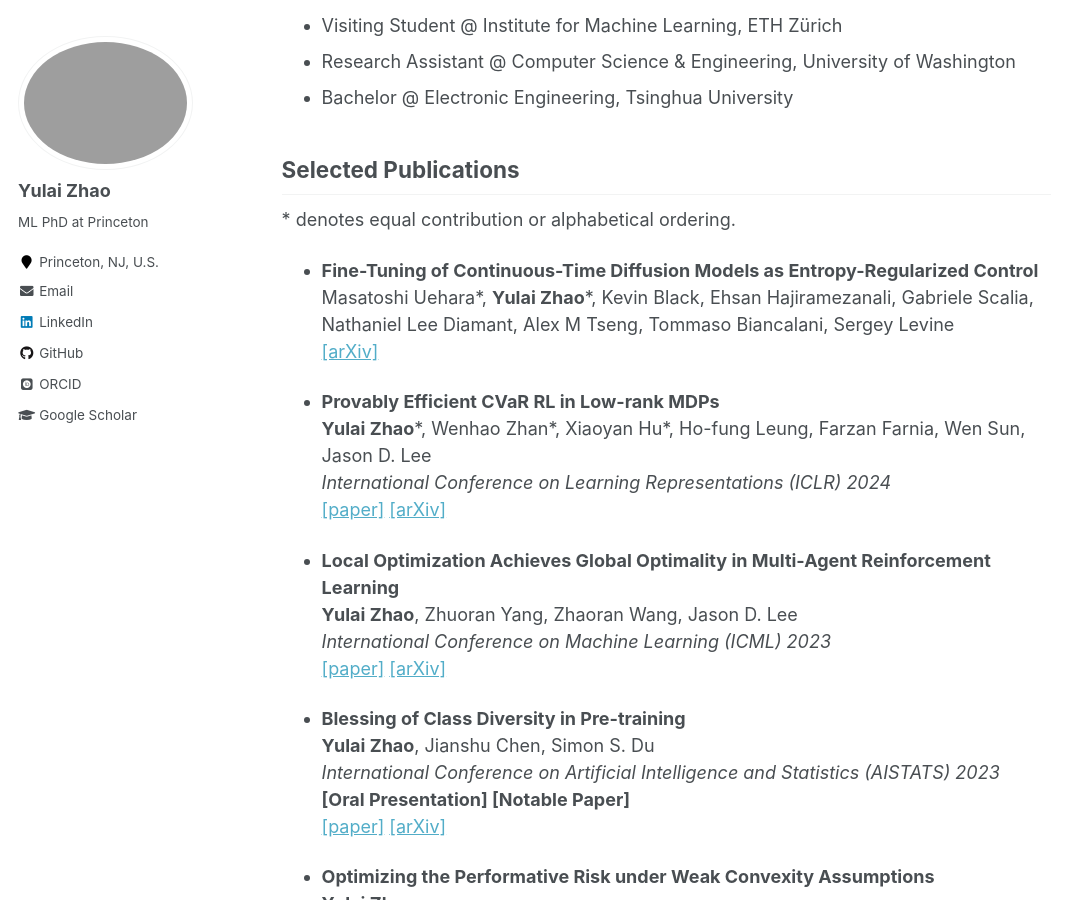
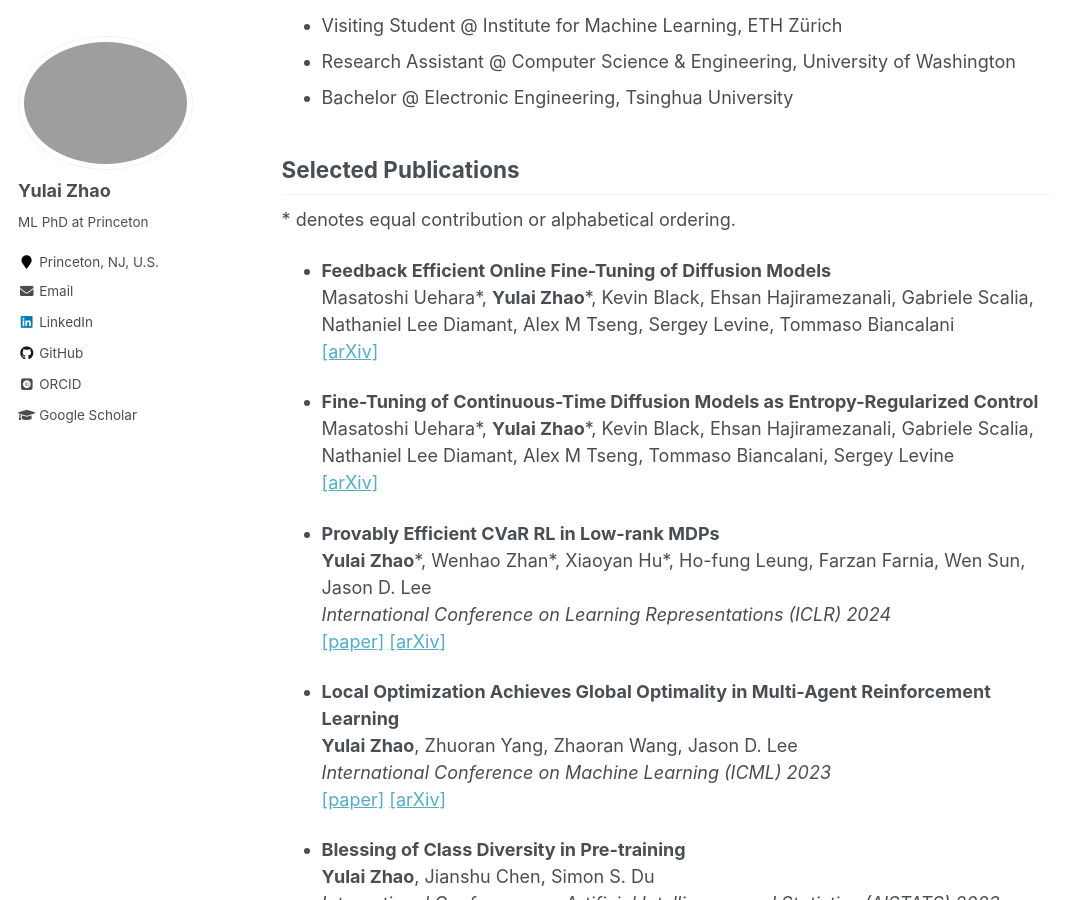
Before and after one commit to zhaoyl18/zhaoyl18.github.io, a Jekyll site: the page built from _pages/about.md, in a window 1280 px wide and 900 px high, scrolled down 418 px. Shown: the whole window, without its empty margins (0-1083 px from the left). Built offline with Jekyll 4.4.1, drawn with Linux system fonts in a browser that asks for light colours; some web fonts are replaced.

Commit message:
Update about.md

```diff
--- a/_pages/about.md
+++ b/_pages/about.md
@@ -22,6 +22,10 @@ My research primarily explores the theories and practical applications of modern
 ## Selected Publications
 
 \* denotes equal contribution or alphabetical ordering.
+
+- **Feedback Efficient Online Fine-Tuning of Diffusion Models**
+  Masatoshi Uehara\*, **Yulai Zhao**\*, Kevin Black, Ehsan Hajiramezanali, Gabriele Scalia, Nathaniel Lee Diamant, Alex M Tseng, Sergey Levine, Tommaso Biancalani
+  [[arXiv]](https://arxiv.org/abs/2402.16359)
 
 - **Fine-Tuning of Continuous-Time Diffusion Models as Entropy-Regularized Control**
   Masatoshi Uehara\*, **Yulai Zhao**\*, Kevin Black, Ehsan Hajiramezanali, Gabriele Scalia, Nathaniel Lee Diamant, Alex M Tseng, Tommaso Biancalani, Sergey Levine
```
